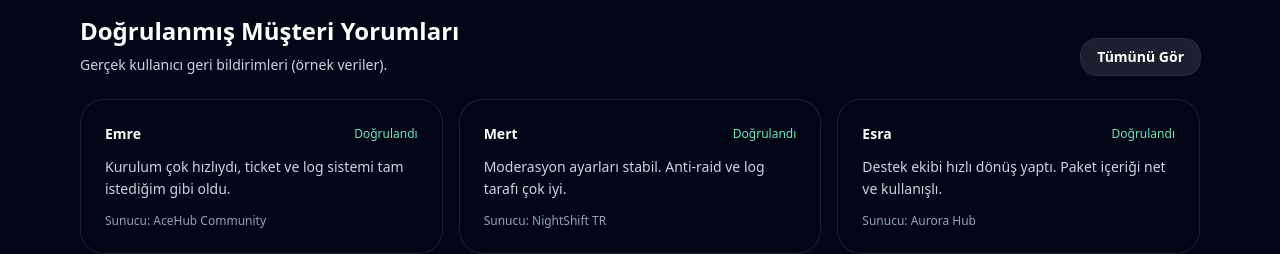
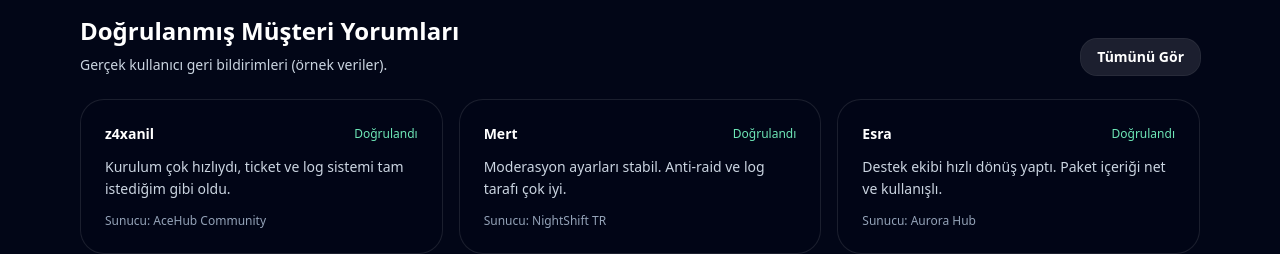
Before and after one commit to anilckr/AceHub, a Next.js app: page / in a window 1280 px wide. Shown: the part 840-1094 px from the top of the page. Built offline with nearby package versions, Linux system fonts and the light colour scheme.

Commit message:
auto: ui update

```diff
--- a/app/page.jsx
+++ b/app/page.jsx
@@ -119,7 +119,7 @@ export default function HomePage() {
 
         <div className="mt-6 grid gap-4 md:grid-cols-3">
           {[
-            { name: "Emre", text: "Kurulum çok hızlıydı, ticket ve log sistemi tam istediğim gibi oldu.", server: "AceHub Community" },
+            { name: "z4xanil", text: "Kurulum çok hızlıydı, ticket ve log sistemi tam istediğim gibi oldu.", server: "AceHub Community" },
             { name: "Mert", text: "Moderasyon ayarları stabil. Anti-raid ve log tarafı çok iyi.", server: "NightShift TR" },
             { name: "Esra", text: "Destek ekibi hızlı dönüş yaptı. Paket içeriği net ve kullanışlı.", server: "Aurora Hub" },
           ].map((r) => (
```
